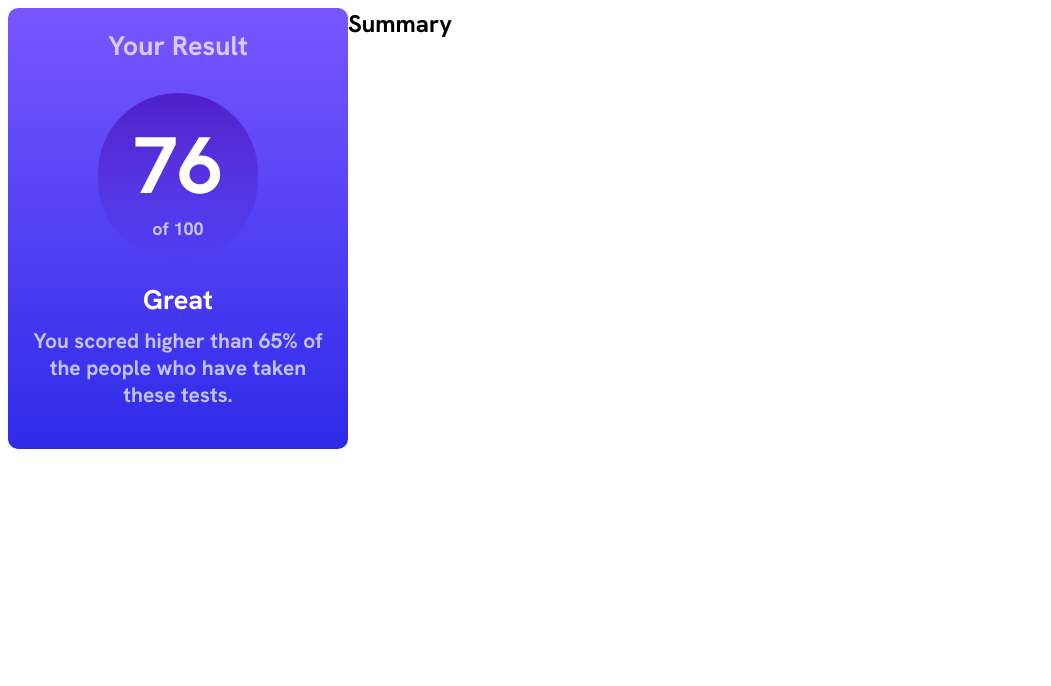
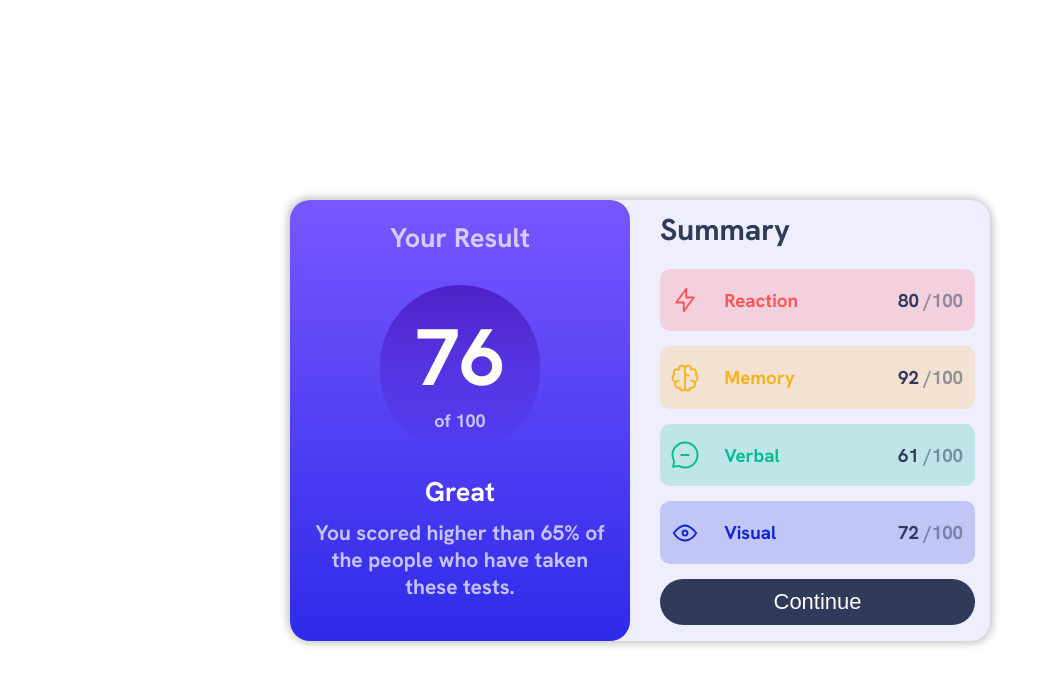
Before and after one commit to VectorJamo/CSS-Projects, a plain HTML site: page CSS Projects/Results Summary Project/index.html in a window 1280 px wide. Shown: the whole page, without its empty margins (0-1051 px from the left). Drawn offline with Linux system fonts and the light colour scheme.

Commit message:
Latest Project: Health Results Summary

```diff
--- a/CSS Projects/Results Summary Project/index.html
+++ b/CSS Projects/Results Summary Project/index.html
@@ -11,30 +11,6 @@
     <link rel="stylesheet" href="style.css">
   </head>
   <body>
-    <!--
-    Your Result
-    76
-    of 100
-
-    Great
-    You scored higher than 65% of the people who have taken these tests.
-
-    Summary
-
-    Reaction
-    80 / 100
-
-    Memory
-    92 / 100
-
-    Verbal
-    61 / 100
-
-    Visual
-    72 / 100
-
-    Continue
-    -->
 
     <div class="layout">
 
@@ -50,20 +26,41 @@
 
       <div class="content-summary">
         <h2 class="summary-text">Summary</h2>
-        <div class="result-reaction">
+        <div class="result result-reaction">
+          <div class="icon-and-text">
+            <img src="assets/images/icon-reaction.svg">
+            <h3 class="summary summary-heading">Reaction</h3>
+          </div>
+            <h3 class="score">80 <span style="color:hsla(224, 30%, 27%, 0.5);">/100</span></h3>
+        </div>
 
+        <div class="result result-memory">
+          <div class="icon-and-text">
+            <img src="assets/images/icon-memory.svg">
+            <h3 class="summary summary-heading">Memory</h3>
+          </div>
+          <h3 class="score">92 <span style="color:hsla(224, 30%, 27%, 0.5);">/100</span></h3>
         </div>
-        <div class="result-memory">
 
+        <div class="result result-verbal">
+          <div class="icon-and-text">
+            <img src="assets/images/icon-verbal.svg">
+            <h3 class="summary summary-heading">Verbal</h3>
+          </div>
+          <h3 class="score">61 <span style="color:hsla(224, 30%, 27%, 0.5);">/100</span></h3>
         </div>
-        <div class="result-verbal">
 
+        <div class="result result-visual">
+          <div class="icon-and-text">
+            <img src="assets/images/icon-visual.svg">
+            <h3 class="summary summary-heading">Visual</h3>
+          </div>
+            <h3 class="score">72 <span style="color:hsla(224, 30%, 27%, 0.5);">/100</span></h3>
         </div>
-        <div class="result-visual">
-
+        <div class="button-container">
+          <button>Continue</button>
         </div>
       </div>
-
     </div>
 
   </body>
--- a/CSS Projects/Results Summary Project/style.css
+++ b/CSS Projects/Results Summary Project/style.css
@@ -8,17 +8,25 @@ body {
     flex-direction: row;
     justify-content: flex-start;
     align-items: flex-start;
+    background-color: hsl(241, 100%, 89%, 0.3);
+    border-radius: 20px;
+    box-shadow: 2px 2px 10px rgb(200, 200, 200), -2px -2px 10px rgb(200, 200, 200);
+    max-width: 700px;
+    margin: auto;
+    margin-top: 200px;
 }
 
 /*---------Left Layout----------*/
 .content-result {
     color: white;
     background-image: linear-gradient(to bottom, hsl(252, 100%, 67%), hsl(241, 81%, 54%));
+
     display: inline-block;
     text-align: center;
     font-size: 18px;
-    border-radius: 10px;
+    border-radius: 20px;
     padding: 20px;
+    margin-right: 20px;
 }
 .result-text {
     margin-top: 0px;
@@ -56,7 +64,79 @@ body {
 }
 
 /*---------Right Layout----------*/
+.content-summary {
+    padding: 10px;
+}
+.summary-text {
+    color: hsl(224, 30%, 27%);
+}
+.result {
+    display: flex;
+    flex-direction: row;
+    justify-content: space-between;
+    gap: 100px;
+
+    margin-bottom: 15px;
+    border-radius: 10px;
+}
+.result-reaction {
+    color: hsl(0, 100%, 67%);
+    background-color: hsla(0, 100%, 67%, 0.2);
+}
+.result-memory {
+    color: hsl(39, 100%, 56%);
+    background-color: hsla(39, 100%, 56%, 0.2);
+}
+.result-verbal {
+    color: hsl(166, 100%, 37%);
+    background-color: hsl(166, 100%, 37%, 0.2);
+}
+.result-visual {
+    color: hsl(234, 85%, 45%);
+    background-color: hsl(234, 85%, 45%, 0.2);
+}
+
+.score{
+    padding-right: 12px;
+    color: hsl(224, 30%, 27%);
+}
 .summary-text {
     margin-top: 0px;
-    margin-bottom: 30px;
+    margin-bottom: 20px;
+    font-size: 30px;
 }
+img {
+    vertical-align: middle;
+    width: 30px;
+    height: 30px;
+    padding-left: 10px;
+    padding-right: 20px;
+}
+.content-summary h3 {
+    display: inline-block;
+    vertical-align: middle;
+}
+
+.score {
+    margin-right: 0px;
+}
+
+.button-container {
+    text-align: center;
+}
+
+button {
+    border-style: none;
+    color: white;
+    background-color: hsl(224, 30%, 27%);
+    padding-top: 10px;
+    padding-bottom: 10px;
+    font-size: 22px;
+    width: 100%;
+    border-radius: 100px;
+    cursor: pointer;
+}
+button:hover {
+    background-color: hsl(224, 30%, 27%, 0.3);
+    color: hsl(224, 30%, 27%);
+}
```
